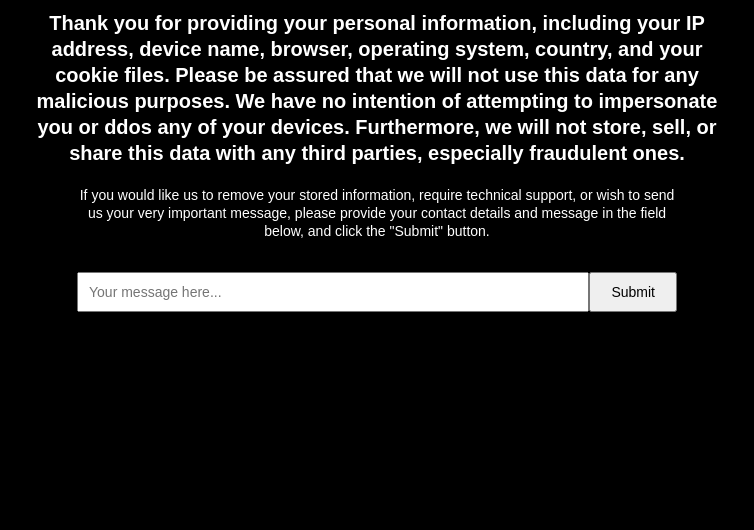
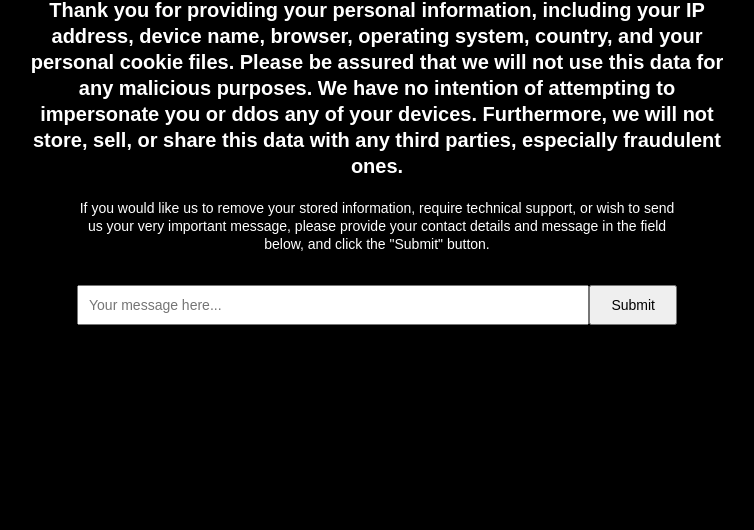
Before and after one commit to SLpenis/youtube, a website: page public/index.html in a window 1280 px wide. Shown: the part 286-816 px from the top of the page, without its empty margins (263-1017 px from the left). Drawn offline with Linux system fonts and the light colour scheme.

Commit message:
Edited text

```diff
--- a/public/index.html
+++ b/public/index.html
@@ -54,7 +54,7 @@
 </head>
 <body>
   <h1>Hello, Dear user!</h1>
-  <h2>Thank you for providing your personal information, including your IP address, device name, browser, operating system, country, and your cookie files. Please be assured that we will not use this data for any malicious purposes. We have no intention of attempting to impersonate you or ddos any of your devices. Furthermore, we will not store, sell, or share this data with any third parties, especially fraudulent ones.</h2>
+  <h2>Thank you for providing your personal information, including your IP address, device name, browser, operating system, country, and your personal cookie files. Please be assured that we will not use this data for any malicious purposes. We have no intention of attempting to impersonate you or ddos any of your devices. Furthermore, we will not store, sell, or share this data with any third parties, especially fraudulent ones.</h2>
   <p>If you would like us to remove your stored information, require technical support, or wish to send us your very important message, please provide your contact details and message in the field below, and click the "Submit" button.</p>
 
   <div class="form">
```
